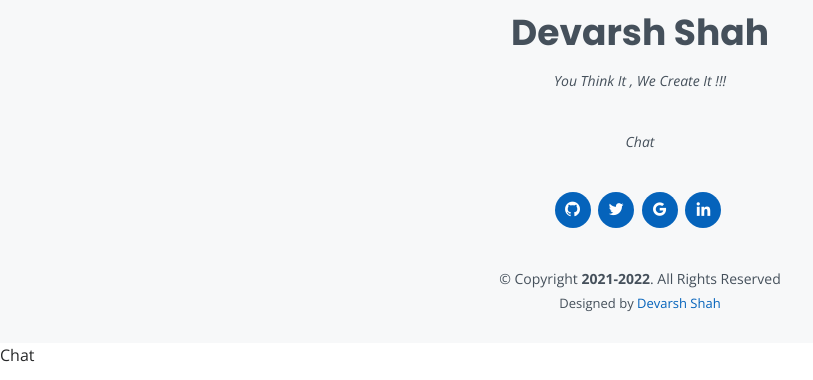
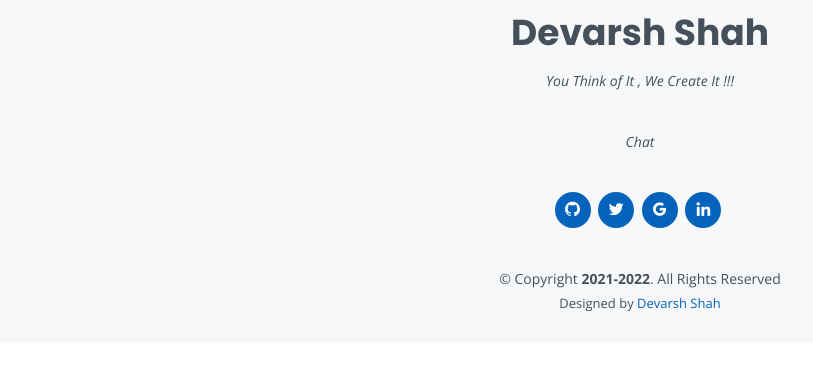
Before and after one commit to Devarsh1029/Devarsh1029.github.io, a plain HTML site: page index.html in a window 1280 px wide. Shown: the part 3616-3996 px from the top of the page, 0-813 px from the left. After the commit the page ends 3959 px from the top, so only its background shows below. Drawn offline with nearby package versions, Linux system fonts and the light colour scheme.

Commit message:
Update index.html

```diff
--- a/index.html
+++ b/index.html
@@ -364,7 +364,7 @@
   <footer id="footer">
     <div class="container">
       <h3>Devarsh Shah</h3>
-      <p>You Think It , We Create It !!!</p>
+      <p>You Think of It , We Create It !!!</p>
 	    <script src="//code.tidio.co/ry3oct300qnvrkiyd2082l24c6qc9y8l.js" async></script>
 	<p>Chat</p>
       <div class="social-links">
@@ -400,8 +400,7 @@
   <!-- Template Main JS File -->
   <script src="assets/js/main.js"></script>
   <script type="text/javascript">document.addEventListener("contextmenu",function(e){e.preventDefault();});</script>
-	<script src="//code.tidio.co/ry3oct300qnvrkiyd2082l24c6qc9y8l.js" async></script>
-	<p>Chat</p>
+
 
 
 </body>
```
